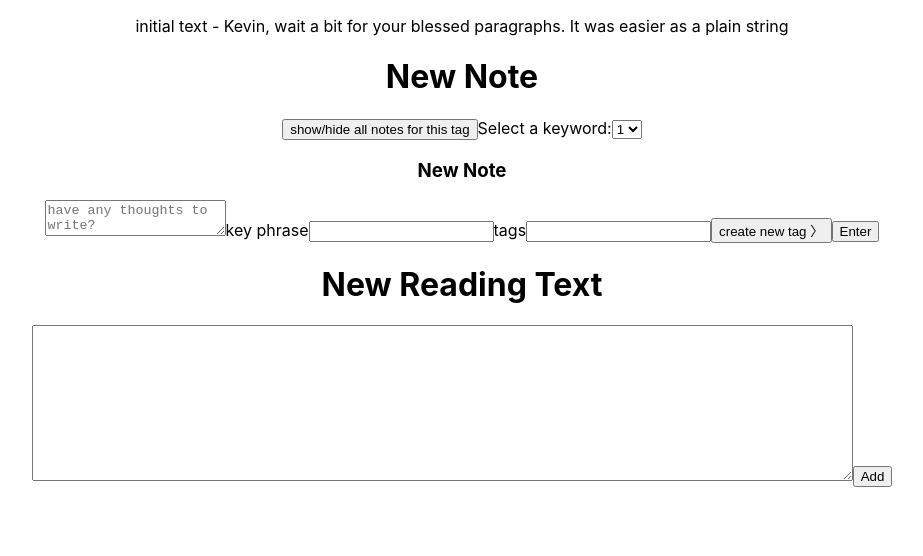
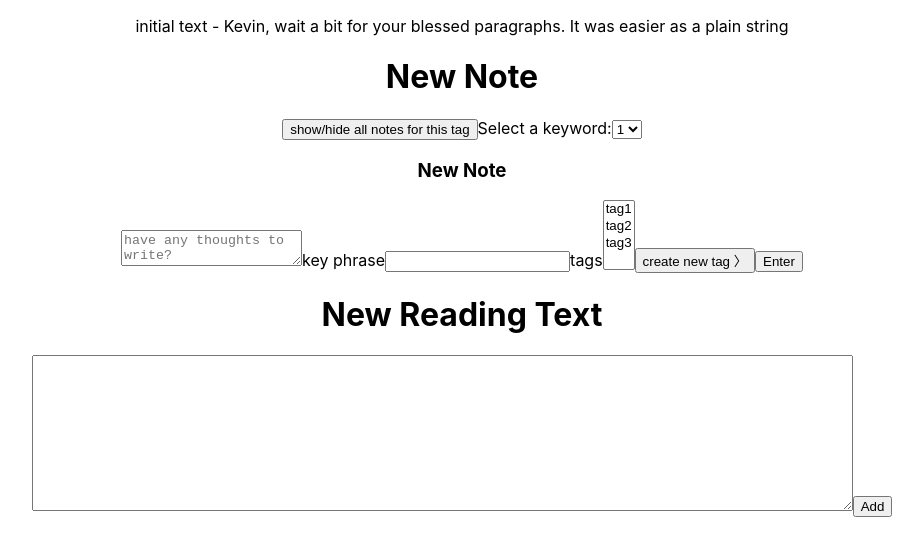
Before and after one commit to Education-Sensation/Leet-Annotation, a React (Create React App) app: page / in a window 1280 px wide. Shown: the top 556 px of the page, without its empty margins (178-1101 px from the left). Built offline with nearby package versions, Linux system fonts and the light colour scheme.

Commit message:
track and submit new tags in AddNoteForm
tag data is received but it's duplicated. Also tag IDs are undefined

```diff
--- a/src/App.js
+++ b/src/App.js
@@ -1,9 +1,22 @@
-import React, { useEffect, useState } from "react";
-import logo from "./logo.svg";
+import React from "react";
 import "./App.css";
 import AddNoteForm from "./addNoteForm";
 import AddReadingTextForm from "./addReadingTextForm";
 import NoteDisplayUI from "./noteDisplayUI";
+
+function* infiniteTagIdGenerator() {
+  let int = 0;
+  yield 't' + toString(int++);
+}
+
+async function getText() {
+  // returns an array of strings containing meaty lorem ipsum
+  const response = await fetch(
+    "https://baconipsum.com/api/?type=all-meat&paras=3&start-with-lorem=1"
+  );
+  const data = await response.json();  // TODO 1: needs to return an array of strings. See below TODO
+  return data;
+};
 
 class App extends React.Component {
   constructor() {
@@ -11,17 +24,44 @@ class App extends React.Component {
     // this.state = {readingText: this.getText()};  // TODO 1: readingText is an array of strings each representing paragraphs (currently just a string)
     this.state = {
       readingText: 'initial text - Kevin, wait a bit for your blessed paragraphs. It was easier as a plain string',
-      notes: []
+      notes: [],
+      tags: []
     };
+
+    // generator for unique IDs (tag IDs distinct from other kinds of IDs because of leading 't')
+    this.tagIdGenerator = infiniteTagIdGenerator();
+
     this.setReadingText = this.setReadingText.bind(this);
     this.appendNote = this.appendNote.bind(this);
+    this.handleNewTagData = this.handleNewTagData.bind(this);
   }
 
   setReadingText(newText) {
     this.setState({readingText: newText});
   }
 
-  appendNote(newNoteData) {
+  handleNewTagData(newTagList, newNote=null) {
+    // append a Tag object to state array for each tag in newTagList. If it's not a new tag, update the existing tag object with the new note
+    // it's possible to add a new tag with no note
+    newTagList.forEach((tag) => {
+      const tagId = this.tagIdGenerator.next();
+
+      this.setState((state, props) => {
+        // make a new Tag object
+        const newTag = {
+          text: tag.text,
+          note: newNote,
+          id: tagId
+        };
+
+        // append the new Tag object to state array
+        const newTagArray = state.tags.concat([newTag]);
+        return {tags: newTagArray};
+      });
+    });
+  }
+
+  appendNote(newNoteData) {  //TODO: should be called "handle" new note data and call appendNote and appendTag
     // make a new Note object with formData fields as attributes
     const newNote = {
       text: newNoteData.note,
@@ -31,21 +71,15 @@ class App extends React.Component {
 
     console.log('adding note ', newNote, ' to ', this.state.notes);
 
-    // uses arrow function version of setState() to access previous state
+    // append Note object to state array (uses arrow function version of setState() to access previous state)
     this.setState((state, props) => {
       const newNoteArray = state.notes.concat([newNote]);
       return {notes: newNoteArray};
     });
+
+    // save new tag data in state
+    this.handleNewTagData(newNoteData.tags, newNoteData.note);
   }
-
-  getText = async () => {
-    // returns an array of strings containing meaty lorem ipsum
-    const response = await fetch(
-      "https://baconipsum.com/api/?type=all-meat&paras=3&start-with-lorem=1"
-    );
-    const data = await response.json();  // TODO 1: needs to return an array of strings. See below TODO
-    return data;
-  };
 
   render() {
     const paragraphs = <p>{this.state.readingText}</p>;  // TODO 1: once this.state.readingText is an array of strings, uncomment the below code to replace this temp line
--- a/src/addNoteForm.js
+++ b/src/addNoteForm.js
@@ -9,7 +9,7 @@ export default class AddNoteForm extends React.Component {
             formData: {
                 note: '',
                 keyPhrase: '',
-                tags: '',
+                tags: [],
             }
         };
 
@@ -34,7 +34,13 @@ export default class AddNoteForm extends React.Component {
     }
 
     handleTagsChange(event) {
-        this.setState({formData: {...this.state.formData, tags: event.target.value}})
+        // const newTagArray = this.state.tags.concat([event.target.value]);
+
+        this.setState(() => {
+            const newTagArray = this.state.formData.tags.concat(['test1', 'test2']);  // temp
+
+            return {formData: {...this.state.formData, tags: newTagArray}};
+        });
     }
 
     submitNewNote() {
@@ -68,8 +74,13 @@ export default class AddNoteForm extends React.Component {
                 <label htmlFor="keyphrase-field">key phrase</label>
                 <input name="keyphrase-field" id="keyphrase-field" type="text" onChange={this.handleKeyPhraseChange}></input>
 
+                {/* TODO: change this to use props */}
                 <label htmlFor="tags-field">tags</label>
-                <input name="tags-field" id="tags-field" type="text" onChange={this.handleTagsChange}></input>
+                <select multiple='true' name="tags-field" id="tags-field" onChange={this.handleTagsChange}>
+                    <option>tag1</option>
+                    <option>tag2</option>
+                    <option>tag3</option>
+                </select>
 
                 {/* shows <AddTagForm /> */}
                 <button type='button' onClick={() => {
```
Also changed, not shown: src/selectTagList.js (added, +7 -0 lines).
